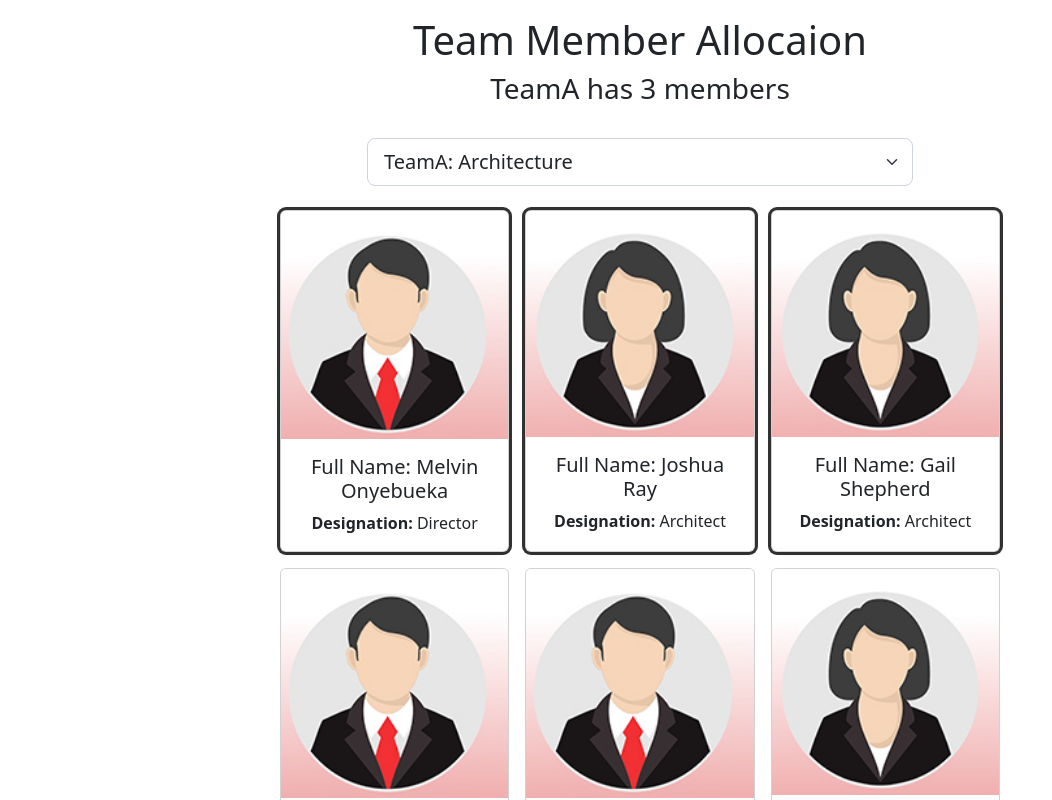
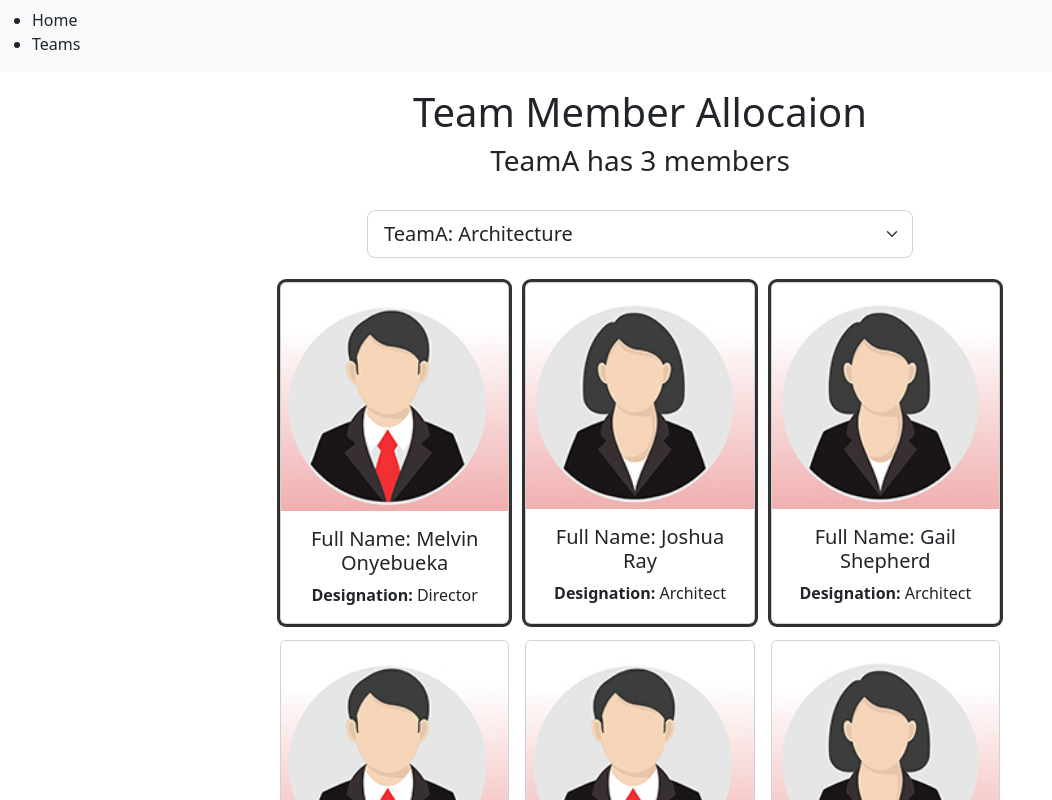
Before and after one commit to Daniel-Williams-ux/Alcasa_Team_Member_Allocation_App, a React (Vite) app: page / in a window 1280 px wide. Shown: the top 800 px of the page, without its empty margins (0-1052 px from the left). Built offline with nearby package versions, Linux system fonts and the light colour scheme.

Commit message:
Create a Nav component and its function

```diff
--- a/src/App.jsx
+++ b/src/App.jsx
@@ -2,7 +2,8 @@
 import Header from './Header';
 import Employees from './Employees';
 import Footer from './Footer';
-import GroupedTeamMembers from './GroupedTeamMembers'
+import GroupedTeamMembers from './GroupedTeamMembers';
+import Nav from './Nav';
 import { useState, useEffect } from 'react';
 import {BrowserRouter as Router, Route, Routes} from 'react-router-dom';
 
@@ -118,6 +119,7 @@
   return (
     <div>
       <Router>
+        <Nav />
           <Header selectedTeam={selectedTeam}
                   teamMemberCount={employees.filter((employee) => employee.teamName === selectedTeam).length}/>
           <Routes>
--- /dev/null
+++ b/src/Nav.jsx
@@ -0,0 +1,17 @@
+import {Link} from 'react-router-dom';
+
+const Nav = () => {
+  return (
+    <nav className="navbar navbar-expanded-lg navbar-light bg-light">
+      <ul className="navbarinav me-auto mb-2 mb-lg-g">
+        <li className="nav-item">
+          <Link className="nav-link" to ="/">Home</Link>
+        </li>
+        <li className="nav-item">
+          <Link className="nav-link" to ="/GroupedTeamMembers">Teams</Link>
+        </li>
+      </ul>
+    </nav>
+  )
+}
+export default Nav;
```
Lines whose indentation alone changed are shown as unchanged.
